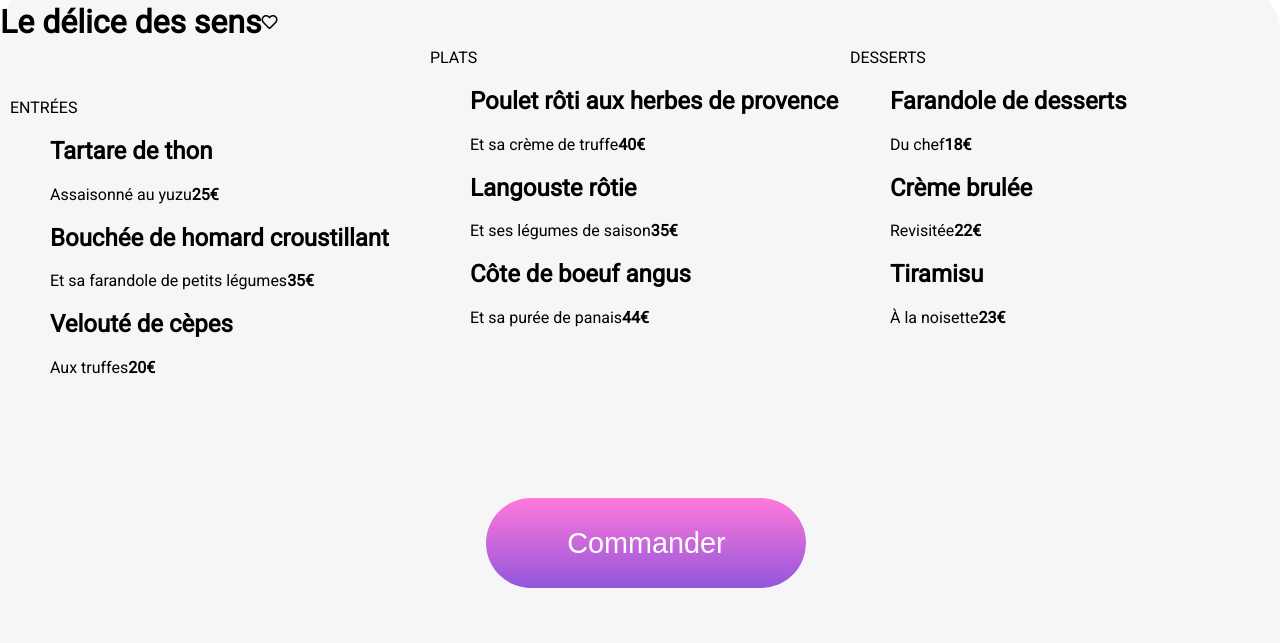
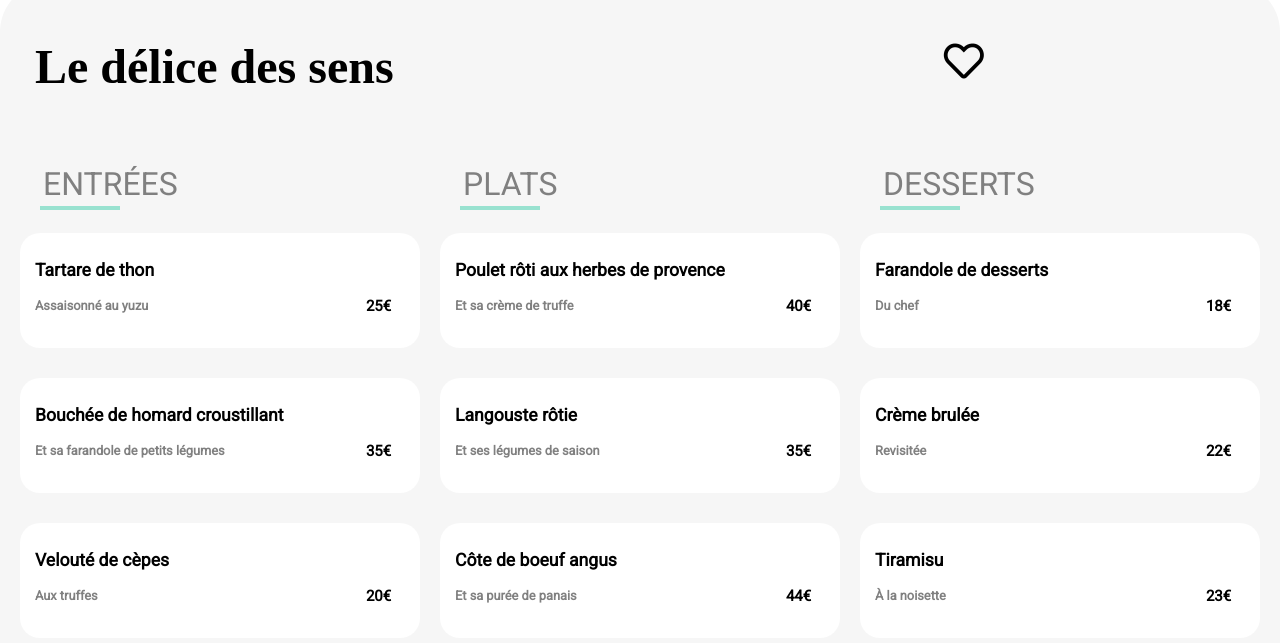
Before and after one commit to NGOUASSA/ArnaultNgouassa_3_05032022, a website: page leDeliceDesSens.html in a window 1280 px wide. Shown: the part 617-1260 px from the top of the page. Drawn offline with Linux system fonts and the light colour scheme; a web font is replaced by a local one.

Commit message:
Le 17/02/2022; Done: Index - A la Française - La Note Enchantée - La Palette du Goût - Le Délice des Sens; Todo: Animations

```diff
--- a/assets/sass/pages/home.scss
+++ b/assets/sass/pages/home.scss
@@ -226,7 +226,7 @@
                 &__h2 {
                     position: absolute;
                     margin-top: -50px;
-                    font-size: 2.5em;
+                    font-size: 2.2em;
                     @media screen and (min-width: 992px) {
                         position: absolute;
                         margin-top: -30px;
@@ -235,7 +235,6 @@
                     @media screen and (min-width: 768px) and (max-width: 992px) {
                         position: absolute;
                         margin-top: -50px;
-                        font-size: large;
                     }
                 }
                 &__ul {
--- a/assets/sass/pages/menus.scss
+++ b/assets/sass/pages/menus.scss
@@ -73,10 +73,10 @@
                 margin-top: 40px;
                 margin-bottom: 20px;
                 @media screen and (min-width: 992px) {
-                    margin-left: 420px;
+                    margin-left: 410px;
                 }
                 @media screen and (min-width: 768px) and (max-width: 992px) {
-                    margin-left: 310px;
+                    margin-left: 315px;
                 }
             }
         }
@@ -118,25 +118,22 @@
             align-items: center;
             @media screen and (min-width: 992px) {
                 position: absolute;
+                justify-content: flex-start;
             }
             &__h1 {
                 font-family: "Shrikhand";
                 font-size: 3em;
+                padding-top: 25px;
                 margin-left: 35px;
-                padding-top: 25px;
+                @media screen and (min-width: 992px) {
+                }
                     @media screen and (min-width: 768px) and (max-width: 992px) {
                     }
             }
             &__i {
-                margin-top: 40px;
-                margin-right: 75px;
+                margin-top: 15px;
+                margin-right: 90px;
                 font-size: 2.5em;
-                @media screen and (min-width: 992px) {
-                    padding-left: 600px;
-                                        }
-                @media screen and (min-width: 768px) and (max-width: 992px) {
-                    margin-right: 105px;
-                }
                 &:hover {
                     background: linear-gradient(#ff79da, #9356dc);
                     background-clip: border-box;
@@ -145,20 +142,20 @@
                     font-weight: 900 !important;
                 }
                 @media screen and (min-width: 992px) {
+                    padding-left: 550px;
                 }
                 @media screen and (min-width: 768px) and (max-width: 992px) {
-                    right: 105px;
+                    margin-right: 105px;
                 }
             }
         }
         .appetizer {
             @media screen and (min-width: 992px) {
                 width: 100%;
-                margin-top: 100px;
+                margin-top: 160px;
                 margin-left: 10px;
             }
             .menu {
-                margin-top: -110px;
                 @include appetizer(
                     (
                         /*color: red,*/
@@ -175,7 +172,7 @@
                     border-bottom: 4px solid #99e2d0;
                     padding: 3px;
                     color: gray;
-                    margin-top: 130px;
+                    margin-top: 20px;
                 }
                 &__ul {
                     position: relative;
@@ -201,15 +198,18 @@
                             position: relative;
                             padding-right: 30px;
                             @media screen and (min-width: 992px) {
+                                margin-top: 30px;
                             }
                             > h2 {
-                                font-size: 2.5em;
+                                font-size: 2em;
                                 position: relative;
                                 left: 15px;
-                                top: 15px;
+                                top: 10px;
+                                line-height: 1.7em;
                                 @media screen and (min-width: 992px) {
-                                    font-size: 1.5em;
+                                    font-size: 1.1em;
                                     line-height: 2em;
+                                    top: 20px;
                                 }
                             }
                             > p {
@@ -229,16 +229,21 @@
                                     font-size: 30px;
                                     transition: width .5s;
                                     @media screen and (min-width: 992px) {
-                                        font-size: 0.4em;
+                                        font-size: 0.32em;
                                         font-weight: bold;
+                                        width: 89%;
+                                        padding-top: 35px;
                                     }
                                 }
                                 > b {
                                     position: relative;
                                     bottom: 5px;
                                     color: #000;
+                                    font-size: 0.8em;
                                     @media screen and (min-width: 992px) {
-                                        font-size: 20px;
+                                        font-size: 15px;
+                                        left: 15px;
+                                        bottom: 2px;
                                     }
                                 }
                             }
@@ -293,7 +298,6 @@
         > section.dish {
             @media screen and (min-width: 992px) {
                 width: 100%;
-                margin-top: 50px;
             }
             .menu {
                 margin-top: -110px;
@@ -334,15 +338,18 @@
                             position: relative;
                             padding-right: 30px;
                             @media screen and (min-width: 992px) {
+                                margin-top: 30px;
                             }
                             > h2 {
-                                font-size: 2.5em;
+                                font-size: 2em;
                                 position: relative;
                                 left: 15px;
-                                top: 15px;
+                                top: 10px;
+                                line-height: 1.7em;
                                 @media screen and (min-width: 992px) {
-                                    font-size: 1.5em;
+                                    font-size: 1.1em;
                                     line-height: 2em;
+                                    top: 20px;
                                 }
                             }
                             > p {
@@ -362,16 +369,21 @@
                                     font-size: 30px;
                                     transition: width .5s;
                                     @media screen and (min-width: 992px) {
-                                        font-size: 0.4em;
+                                        font-size: 0.32em;
                                         font-weight: bold;
+                                        width: 89%;
+                                        padding-top: 35px;
                                     }
                                 }
                                 > b {
                                     position: relative;
                                     bottom: 5px;
                                     color: #000;
+                                    font-size: 0.8em;
                                     @media screen and (min-width: 992px) {
-                                        font-size: 20px;
+                                        font-size: 15px;
+                                        left: 15px;
+                                        bottom: 2px;
                                     }
                                 }
                             }
@@ -426,7 +438,6 @@
         > section.desserts {
             @media screen and (min-width: 992px) {
                 width: 100%;
-                margin-top: 50px;
                 margin-right: 10px;
             }
             .menu {
@@ -468,15 +479,18 @@
                             position: relative;
                             padding-right: 30px;
                             @media screen and (min-width: 992px) {
+                                margin-top: 30px;
                             }
                             > h2 {
-                                font-size: 2.5em;
+                                font-size: 2em;
                                 position: relative;
                                 left: 15px;
-                                top: 15px;
+                                top: 10px;
+                                line-height: 1.7em;
                                 @media screen and (min-width: 992px) {
-                                    font-size: 1.5em;
+                                    font-size: 1.1em;
                                     line-height: 2em;
+                                    top: 20px;
                                 }
                             }
                             > p {
@@ -496,16 +510,21 @@
                                     font-size: 30px;
                                     transition: width .5s;
                                     @media screen and (min-width: 992px) {
-                                        font-size: 0.4em;
+                                        font-size: 0.32em;
                                         font-weight: bold;
+                                        width: 89%;
+                                        padding-top: 35px;
                                     }
                                 }
                                 > b {
                                     position: relative;
                                     bottom: 5px;
                                     color: #000;
+                                    font-size: 0.8em;
                                     @media screen and (min-width: 992px) {
-                                        font-size: 20px;
+                                        font-size: 15px;
+                                        left: 15px;
+                                        bottom: 2px;
                                     }
                                 }
                             }
--- a/leDeliceDesSens.html
+++ b/leDeliceDesSens.html
@@ -16,7 +16,7 @@
     <!--HEADER-->
 
     <header class="headerMenu">
-        <a href="../index.html">
+        <a href="./index.html">
             <i class="fas fa-arrow-left"></i>
             <img src=".\assets\images\logo\ohmyfood@2x.svg" alt="Logo">
         </a>
@@ -32,24 +32,23 @@
 
         <!--SECTION 1-->
         <div class="heart">
-            <h1>Le délice des sens</h1>
-            <i class="far fa-heart"></i>
+            <h1 class="heart__h1">Le délice des sens</h1>
+            <i class="heart__i far fa-heart"></i>
         </div>
         <section class="appetizer">
-            <p>ENTRÉES</p>
             <div class="menu">
-                <ul>
-                    <li><h2><Table>Tartare de thon</Table></h2>
+            <p class="menu__p">ENTRÉES</p>
+                <ul class="menu__ul">
+                    <li>
+                        <h2><Table>Tartare de thon</Table></h2>
                         <P><span>Assaisonné au yuzu</span><b>25€</b></P>
                     </li>
-                </ul>
-                <ul>
-                    <li><h2>Bouchée de homard croustillant</h2>
+                    <li>
+                        <h2>Bouchée de homard croustillant</h2>
                         <P><span>Et sa farandole de petits légumes</span><b>35€</b></P>
                     </li>
-                </ul>
-                <ul>
-                    <li><h2>Velouté de cèpes</h2>
+                    <li>
+                        <h2>Velouté de cèpes</h2>
                         <P><span>Aux truffes</span><b>20€</b></P>
                     </li>
                 </ul>
@@ -59,20 +58,19 @@
         <!--SECTION 2-->
 
         <section class="dish">
-            <p>PLATS</p>
             <div class="menu">
-                <ul>
-                    <li><h2>Poulet rôti aux herbes de provence</h2>
+            <p class="menu__p">PLATS</p>
+                <ul class="menu__ul">
+                    <li>
+                        <h2>Poulet rôti aux herbes de provence</h2>
                         <P><span>Et sa crème de truffe</span><b>40€</b></P>
                     </li>
-                </ul>
-                <ul>
-                    <li><h2>Langouste rôtie</h2>
+                    <li>
+                        <h2>Langouste rôtie</h2>
                         <P><span>Et ses légumes de saison</span><b>35€</b></P>
                     </li>
-                 </ul>
-                <ul>
-                    <li><h2>Côte de boeuf angus</h2>
+                     <li>
+                        <h2>Côte de boeuf angus</h2>
                         <P><span>Et sa purée de panais</span><b>44€</b></P>
                     </li>
                 </ul>
@@ -82,20 +80,19 @@
         <!--SECTION 3-->
 
         <section class="desserts">
-            <p>DESSERTS</p>
             <div class="menu">
-                <ul>
-                    <li><h2>Farandole de desserts</h2>
+            <p class="menu__p">DESSERTS</p>
+                <ul class="menu__ul">
+                    <li>
+                        <h2>Farandole de desserts</h2>
                         <P><span>Du chef</span><b>18€</b></P>
                     </li>
-                </ul>
-                <ul>
-                    <li><h2>Crème brulée</h2>
+                    <li>
+                        <h2>Crème brulée</h2>
                         <P><span>Revisitée</span><b>22€</b></P>
                     </li>
-                </ul>
-                <ul>
-                    <li><h2>Tiramisu</h2>
+                    <li>
+                        <h2>Tiramisu</h2>
                         <P><span>À la noisette</span><b>23€</b></P>
                     </li>
                 </ul>
```
Also changed, not shown: aLaFrancaise.html (+2 -2 lines), laNoteEnchantee.html (+9 -23 lines), laPaletteDuGout.html (+9 -23 lines), assets/CSS/style.css, 1 other file.
